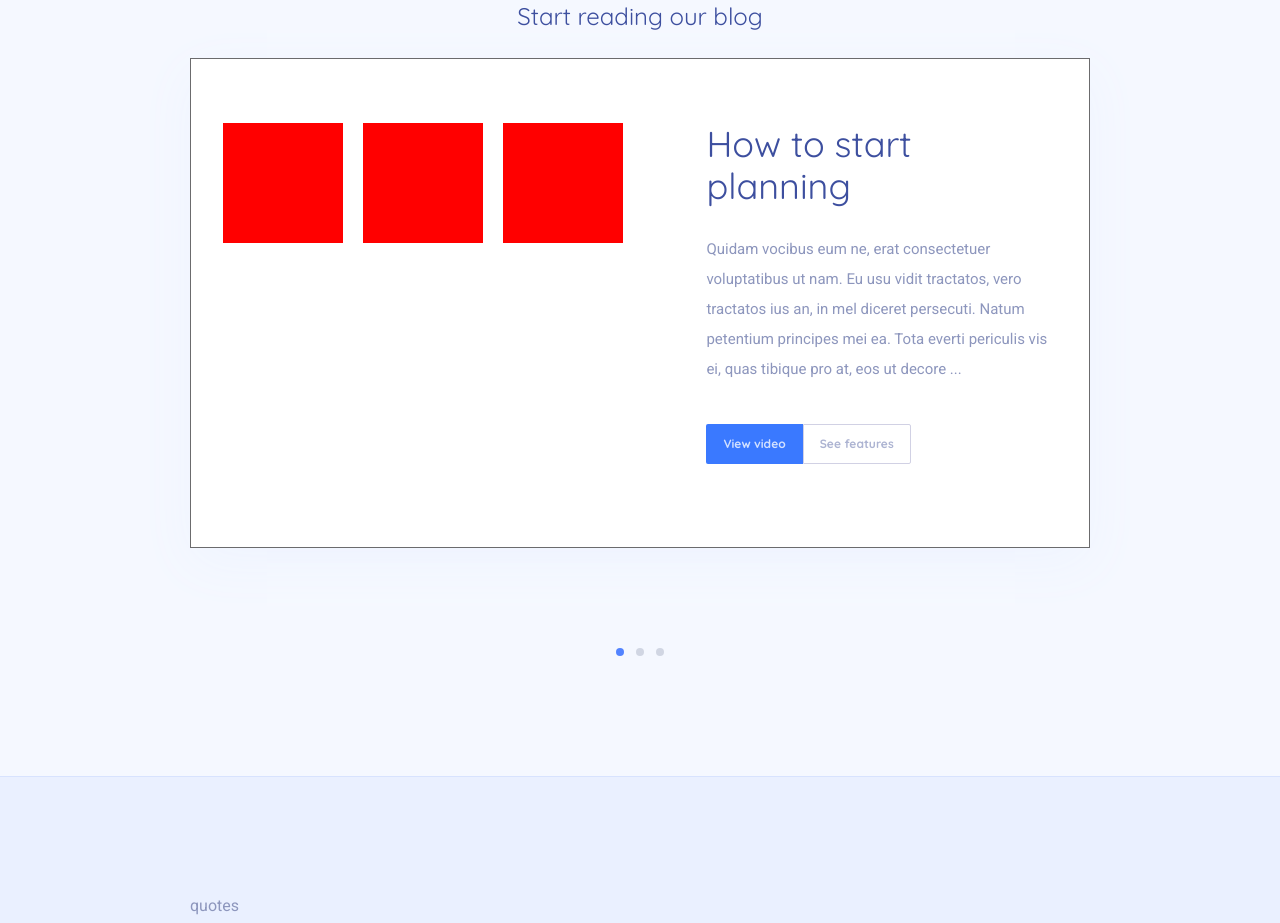
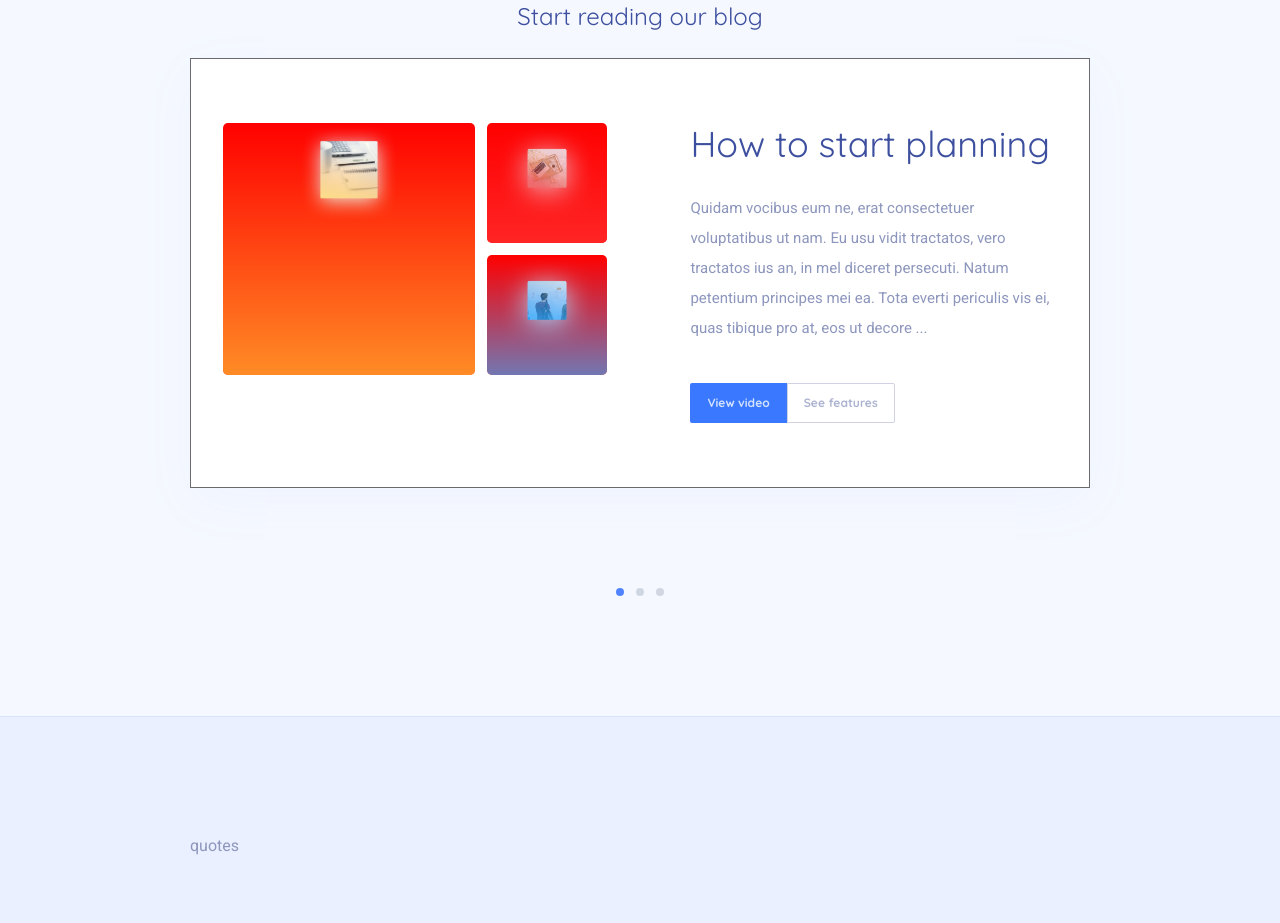
Before and after one commit to KIRKUL/App-Landing, a website: page index.html in a window 1280 px wide. Shown: the part 2578-3501 px from the top of the page. Drawn offline with Linux system fonts and the light colour scheme.

Commit message:
create statistics

```diff
--- a/css/styles.scss
+++ b/css/styles.scss
@@ -523,29 +523,56 @@ padding: $base*16 $base*8;
 }
 &-gallery{
     display: grid;
-grid-template-columns:120px 120px 120px;
-grid-template-rows:120px 120px 120px;
-grid-column-gap: 20px;
+    grid-template-rows:  repeat(2, 120px);
+    grid-template-columns:repeat(3,120px);
+    grid-gap: 12px;
     //flex-wrap: wrap;
     .image-link{
         display: block;
+        position: relative;
+        border-radius: 5px;
         background-color: red;
+        overflow: hidden;
+        img{
+            width: 100%;
+            height: 100px;
+            object-fit: contain;
+        }
+        &::before {
+            position: absolute;
+            top:0;
+            left:0;
+            right: 0;
+            bottom: 0;
+            content: '';
+            opacity: .7;
+        }
+
         &--b{
-            grid-column: 1/2;
-            grid-row: 1/2;
+            grid-column: 1/3;
+            grid-row: 1/3;
+            &::before{
+                background: linear-gradient(transparent, #ffc735);
 
+            }
 
         }
-        // &--s-1{
-        //     grid-column: 2/3;
-        //     grid-row: 1/2;
+        &--s-1{
+            grid-column: 3/4;
+            grid-row: 1/2;
+            &::before{
+                background: linear-gradient(transparent, #ff3535);
 
-        // }
-        // &--s-2{
-        //    grid-column: 2/3;
-        //    grid-row: 1/2;
+            }
+        }
+        &--s-2{
+           grid-column: 3/4;
+           grid-row: 2/3;
+           &::before{
+            background: linear-gradient(transparent, #35aaff);
 
-        // }
+        }
+        }
     }
 }
 &-content{
--- a/index.html
+++ b/index.html
@@ -234,9 +234,15 @@
             <ul class="slider-blog">
                 <li class="slider-blog__item">
                     <div class="slider-blog__item-gallery">
-                        <a href="" class="image-link image-link--b"></a>
-                        <a href="" class="image-link image-link--s-1"></a>
-                        <a href="" class="image-link image-link--s-2"></a>
+                        <a href="" class="image-link image-link--b">
+                            <img src="img/Rectangle 3.png" alt="">
+                        </a>
+                        <a href="" class="image-link image-link--s-1">
+                            <img src="img/Rectangle 3.1.png" alt="">
+                        </a>
+                        <a href="" class="image-link image-link--s-2">
+                            <img src="img/Rectangle 3.2.png" alt="">
+                        </a>
 
                     </div>
                     <div class="slider-blog__item-content">
```
Also changed, not shown: css/styles.css, img/Rectangle 3.1.png (added), img/Rectangle 3.2.png (added), img/Rectangle 3.png (added).
